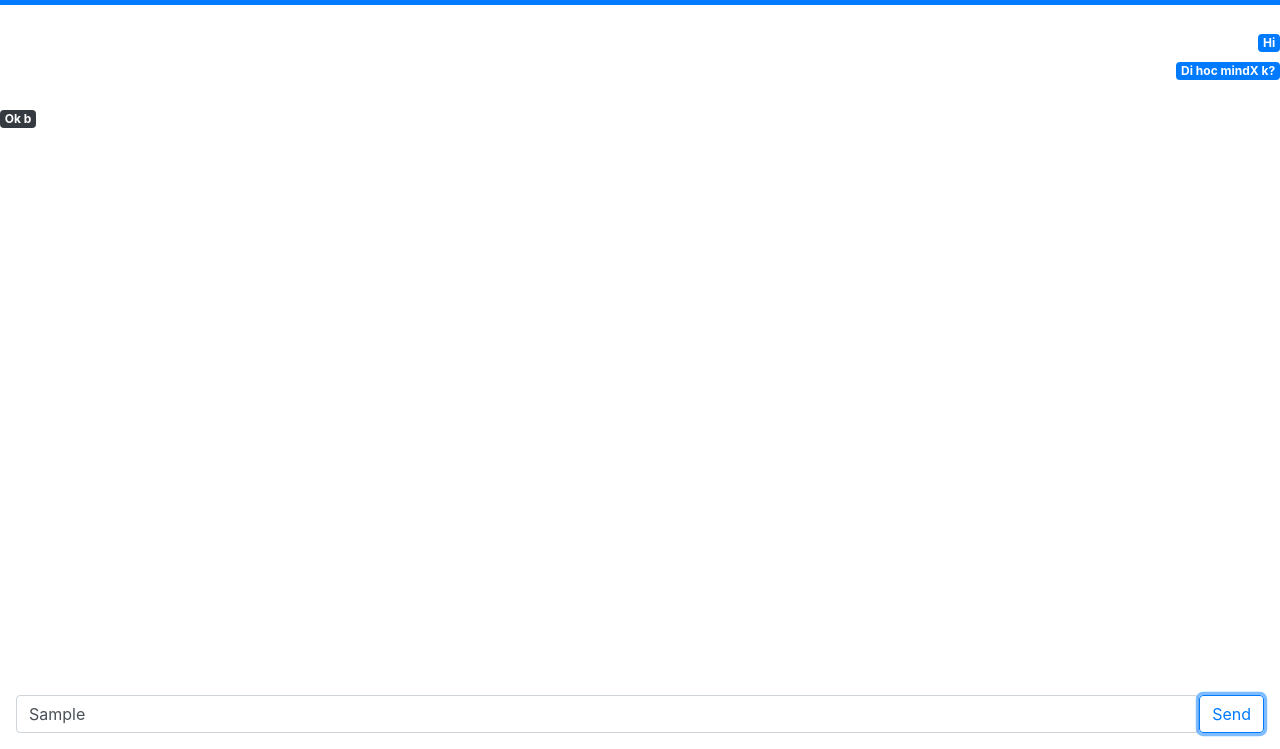
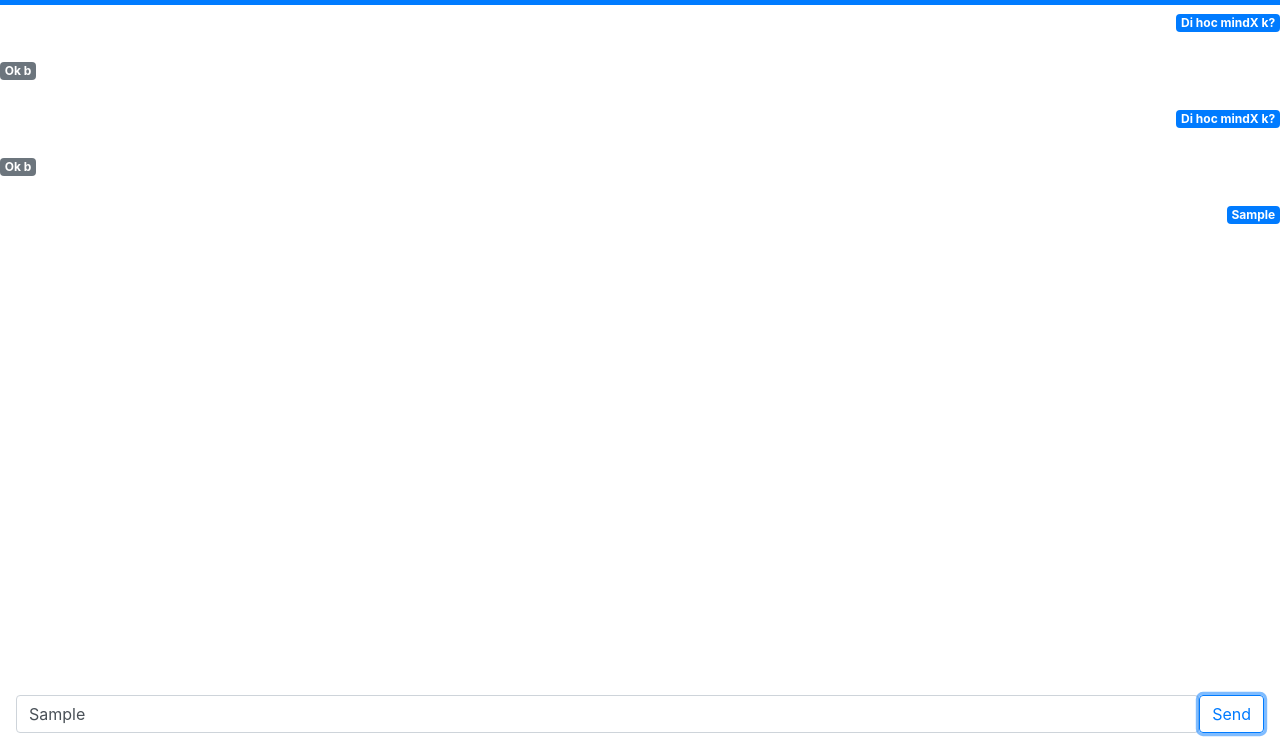
Before and after one commit to IongLongg/MindX-CIJS-26, a plain HTML site: page index.html in a window 1280 px wide. Both pictures are taken after typing "Sample" into the empty fields and a click on the button "Send". Shown: the part 51-800 px from the top of the page. Drawn offline with nearby package versions, Linux system fonts and the light colour scheme; some packages are replaced by stand-ins of ours; no server answers; a script that the page names is missing.

Commit message:
add data to firestore

```diff
--- a/Controllers/chatController.js
+++ b/Controllers/chatController.js
@@ -1,8 +1,14 @@
+import { addMessage } from '../Models/message.js';
+import { authUser } from '../Models/user.js';
+
 function newChatController() {
     const chatController = {};
 
-    chatController.sendMessage = function(msg) {
-        console.log(msg);
+    chatController.sendMessage = function (msg) {
+        addMessage({
+            uid: authUser.id,
+            content: msg
+        });
 
     }
 
--- a/Models/message.js
+++ b/Models/message.js
@@ -1,16 +1,62 @@
 const messages = [
     {
-        uid: 1,
-        messages: [
-            "Hi", "Di hoc mindX k?"
-        ]
+        uid: "namlong9012@gmail.com",
+        content: "Di hoc mindX k?"
+
     },
     {
-        uid: 2,
-        messages: [
-            "Ok b"
-        ]
+        uid: "mindx@gmail.com",
+        content: "Ok b"
+
+    },
+    {
+        uid: "namlong9012@gmail.com",
+        content: "Di hoc mindX k?"
+
+    },
+    {
+        uid: "mindx@gmail.com",
+        content: "Ok b"
+
     }
-]
+];
 
+function addMessage(message) {
+    messages.push(message);
+    notifyMessage(message);
+    saveMessage(message);
+};
+
+const listSubscriber = [];
+
+function subscribe(screen) {
+    listSubscriber.push(screen);
+};
+
+function unsubscribe(screen) {
+    //TODO: homework
+};
+
+function notifyMessage(message) {
+
+    for (let i = 0; i < listSubscriber.length; i++) {
+        listSubscriber[i].onNotifyMessage(message);
+    }
+};
+
+function saveMessage(message) {
+    db.collection("conversations").doc("GZipxA9eWg2PnoRQD0lm").update({
+        messages: firebase.firestore.FieldValue.arrayUnion(message)
+    })
+    .then(function () {
+            console.log("Document successfully written!");
+        })
+    .catch(function (error) {
+        console.error("Error writing document: ", error);
+    });
+};
+
+export { addMessage };
+export { subscribe };
+export { unsubscribe };
 export default messages;
--- a/Models/user.js
+++ b/Models/user.js
@@ -1,10 +1,10 @@
 export const authUser = {
-    id: 1,
+    id: "namlong9012@gmail.com",
     displayName: "Long"
 };
 
 export const listUser =
     {
-        id: 2,
+        id: "mindx@gmail.com",
         displayName: "Quan"
     };
--- a/View/chat/chat.js
+++ b/View/chat/chat.js
@@ -1,6 +1,9 @@
 import messages from "../../Models/message.js"
 import {authUser} from "../../Models/user.js"
 import newChatController from "../../Controllers/chatController.js"
+import {subscribe} from '../../Models/message.js';
+
+let lastMessage;
 
 const chatScreen = `
 <div class="h-100">
@@ -25,33 +28,29 @@ const chatScreen = `
 
 function addMessage(message) {
     const msgDiv = document.createElement('div');
-    msgDiv.setAttribute('class', 'mt-4 mb-4');
+    const msgSpan = document.createElement('span');
+    msgSpan.innerHTML = message.content;
+    if (lastMessage && lastMessage.uid !== message.uid) {
+        msgDiv.setAttribute('class', 'mt-4');
+    } else {
+        msgDiv.setAttribute('class', 'mt-1');
+
+    }
     if (message.uid === authUser.id) {
         msgDiv.classList.add('text-right');
+        msgSpan.setAttribute('class' ,'badge badge-primary');
+    } else {
+        msgSpan.setAttribute('class', 'badge badge-secondary');
     }
-    for (let i = 0; i< message.messages.length; i++) {
-        msgDiv.appendChild(
-            addSingleMessage(message.messages[i], message.uid === authUser.id)
-        );
-    }
+    msgDiv.appendChild(msgSpan);
     document.getElementById('js-chatArea').appendChild(msgDiv);
+    lastMessage = message;
 }
 
-function addSingleMessage(content, isOwn) {
-    const msgDiv = document.createElement('div')
-    msgDiv.setAttribute('class', 'mt-1 mb-1');
-    const msgSpan = document.createElement('span');
-    if (isOwn) {
-        msgSpan.setAttribute('class', 'badge badge-primary');
-    } else {
-        msgSpan.setAttribute('class', 'badge badge-dark');
-    }
-    msgSpan.innerHTML = content;
-    msgDiv.appendChild(msgSpan);
-    return msgDiv;
-}
 
 function onload() {
+    subscribe(chat);
+
     for (let i = 0; i< messages.length; i++) {
         addMessage(messages[i])
     }
@@ -65,9 +64,14 @@ function onload() {
     })
 }
 
+function onNotifyMessage(message) {
+    addMessage(message);
+}
+
 const chat = {
     content: chatScreen,
-    onload: onload
+    onload: onload,
+    onNotifyMessage: onNotifyMessage
 };
 
 export default chat;
--- a/View/messages.js
+++ b/View/messages.js
@@ -1,3 +1,4 @@
+// TODO: change name
 export const messages = {
     error: {
         firstName: {
--- a/index.html
+++ b/index.html
@@ -14,8 +14,9 @@
 </head>
 <body>
     <div id="app"> </div>
-    <script src="https://www.gstatic.com/firebasejs/6.3.1/firebase-app.js"></script>
-    <script src="https://www.gstatic.com/firebasejs/6.3.1/firebase-auth.js"></script>
+    <script src="https://www.gstatic.com/firebasejs/6.3.4/firebase-app.js"></script>
+    <script src="https://www.gstatic.com/firebasejs/6.3.4/firebase-auth.js"></script>
+    <script src="https://www.gstatic.com/firebasejs/6.3.4/firebase-firestore.js"></script>
 
     <script>
         // Your web app's Firebase configuration
@@ -30,6 +31,17 @@
         };
         // Initialize Firebase
         firebase.initializeApp(firebaseConfig);
+        var db = firebase.firestore();
+        db.collection('conversations').onSnapshot(function (snapShot) {
+            const conversations = snapShot.docChanges()
+            const cvst = conversations[0];
+            // .map(item => ({
+            //     id: item.doc.id,
+            //     ...item.doc.data();
+            // }))
+            console.log(cvst.doc.data());
+
+        })
 
     </script>
     <script src="https://cdn.jsdelivr.net/npm/sweetalert2@8"></script>
```
